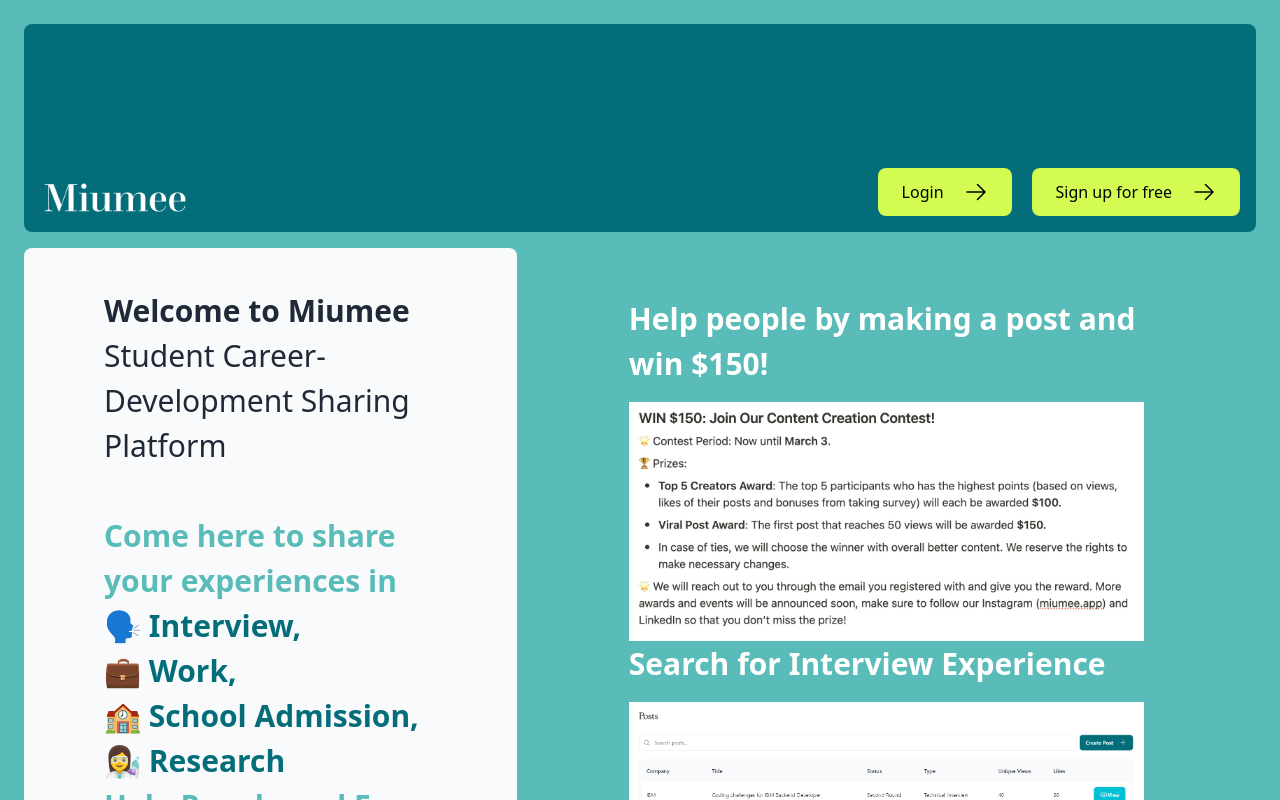
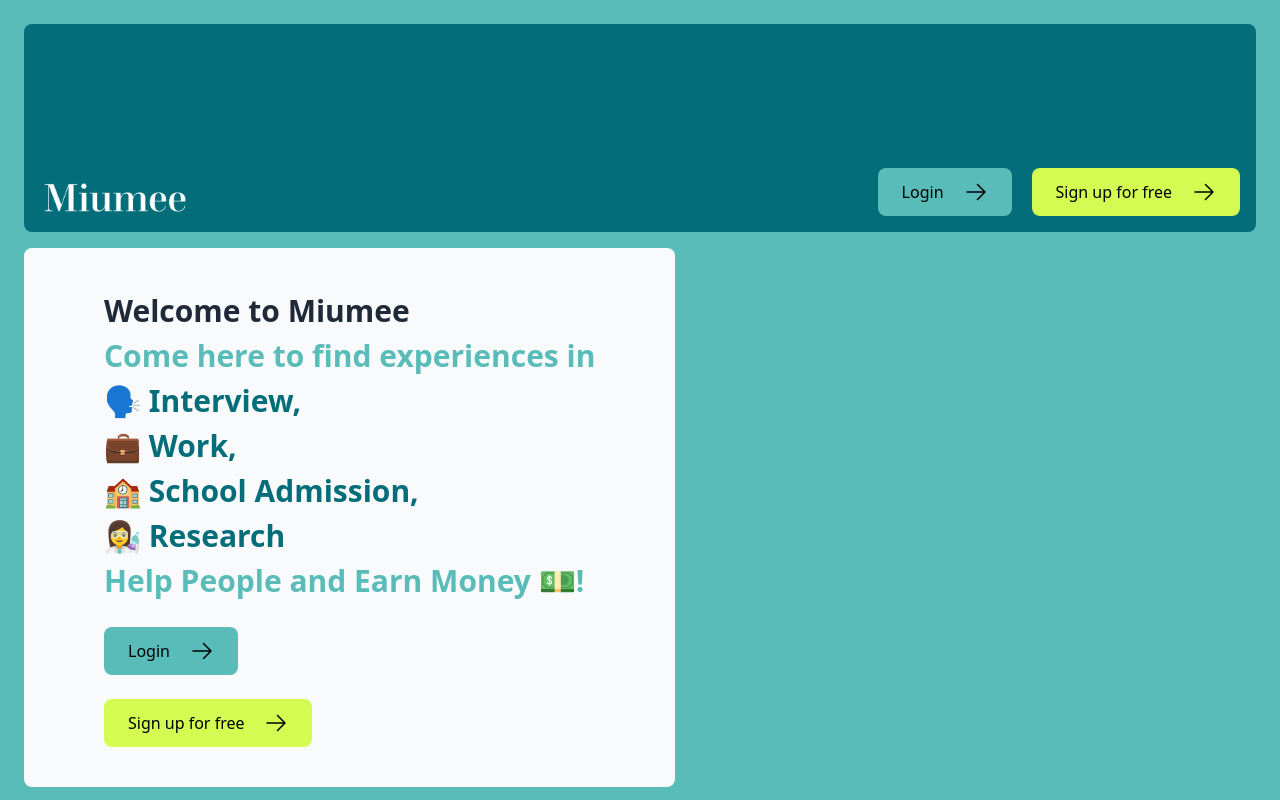
Before and after one commit to Lukehsu1999/interview-experience-sharing-platform, a Next.js app: page / in a window 1280 px wide. Shown: the top 800 px of the page. Built offline with nearby package versions, Linux system fonts and the light colour scheme.

Commit message:
redesign landing page

```diff
--- a/app/page.tsx
+++ b/app/page.tsx
@@ -13,7 +13,7 @@
         <div className="hidden md:block md:flex md:flex-grow md:items-end md:justify-end">
           <Link
             href="/login"
-            className="bg-highlightgreen-100 mr-5 flex items-center gap-5 self-start rounded-lg px-6 py-3 text-sm font-medium text-black transition-colors hover:bg-miumee-color-400 md:text-base"
+            className="bg-miumee-color-400  mr-5 flex items-center gap-5 self-start rounded-lg px-6 py-3 text-sm font-medium text-black transition-colors hover:bg-miumee-color-400 md:text-base"
           >
             <span>Login</span> <ArrowRightIcon className="w-5 md:w-6" />
           </Link>
@@ -27,14 +27,14 @@
         </div>
       </div>
       <div className="gPap-4 mt-4 flex grow flex-col md:flex-row">
-        <div className="flex flex-col justify-start gap-6 rounded-lg bg-gray-50 px-6 py-10 md:w-2/5 md:px-20">
+        <div className="flex flex-col justify-centerx gap-6 rounded-lg bg-gray-50 px-6 py-10 md:px-20"> {/*md:w-2/5*/ }
           <p className={`text-xl text-gray-800 md:text-3xl md:leading-normal`}>
             <strong>Welcome to Miumee</strong>
             <br></br>
-            Student Career-Development Sharing Platform<br></br>
-            <br></br>
+            {/* Student Career-Development Sharing Platform<br></br>
+            <br></br> */}
             <span className="font-bold text-miumee-color-400">
-              Come here to share your experiences in
+              Come here to find experiences in
             </span>
             <br></br>
             {/* Come here to share your experiences in <br></br> */}
@@ -59,7 +59,7 @@
           </p>
           <Link
             href="/login"
-            className="bg-highlightgreen-100 flex items-center gap-5 self-start rounded-lg px-6 py-3 text-sm font-medium text-black transition-colors hover:bg-miumee-color-400 md:text-base"
+            className="bg-miumee-color-400 flex items-center gap-5 self-start rounded-lg px-6 py-3 text-sm font-medium text-black transition-colors hover:bg-miumee-color-400 md:text-base"
           >
             <span>Login</span> <ArrowRightIcon className="w-5 md:w-6" />
           </Link>
@@ -71,9 +71,10 @@
             <ArrowRightIcon className="w-5 md:w-6" />
           </Link>
         </div>
-        <div className="flex grid grid-cols-1 items-center justify-center p-6 md:w-3/5 md:px-28 md:py-12">
-          <Demoblock />
-        </div>
+        {/* <div className="flex grid grid-cols-1 items-center justify-center p-6 md:w-3/5 md:px-28 md:py-12">
+           <Demoblock />
+
+        </div> */}
       </div>
     </main>
   );
```
